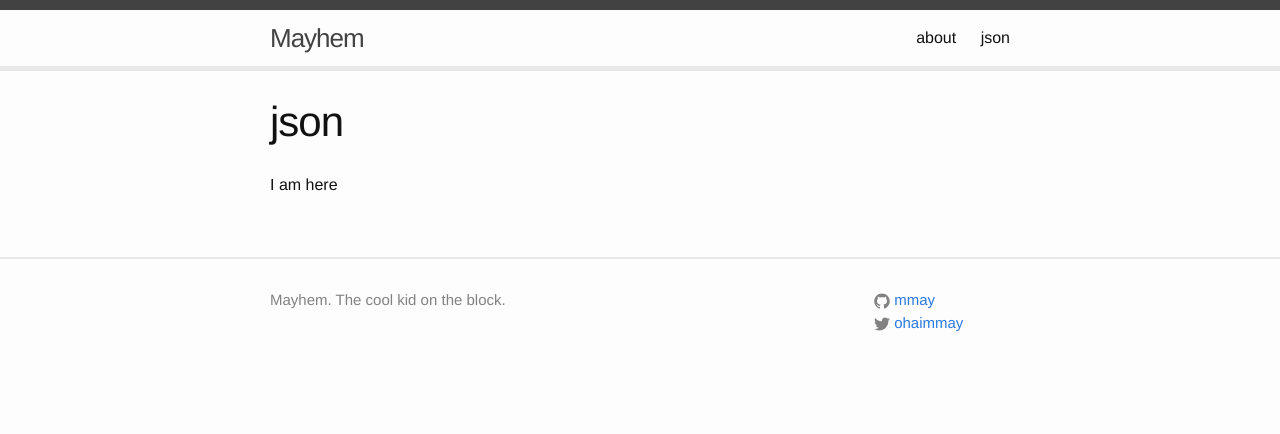
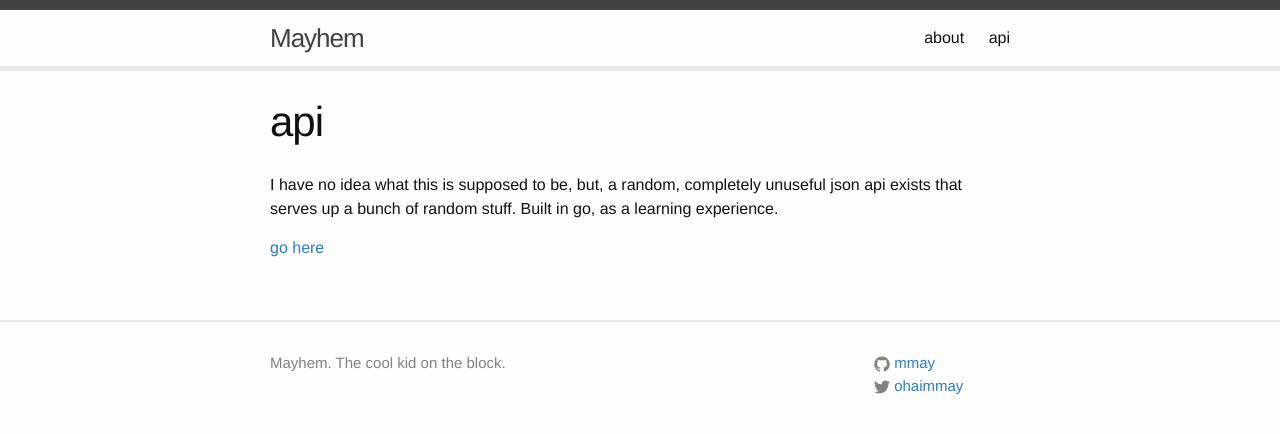
Before and after one commit to mmay/mayhem, a Jekyll site: the page built from api.md, in a window 1280 px wide. Shown: the top 434 px of the page. Built offline with Jekyll 4.4.1, drawn with Linux system fonts in a browser that asks for light colours.

```diff
--- a/api.md
+++ b/api.md
@@ -1,7 +1,10 @@
 ---
 layout: page
-title: json
+title: api
 permalink: api/
 ---
 
-I am here
+I have no idea what this is supposed to be, but, a random, completely unuseful json api exists
+that serves up a bunch of random stuff. Built in go, as a learning experience.
+
+[go here](http://home.mmay.rocks/)
```
